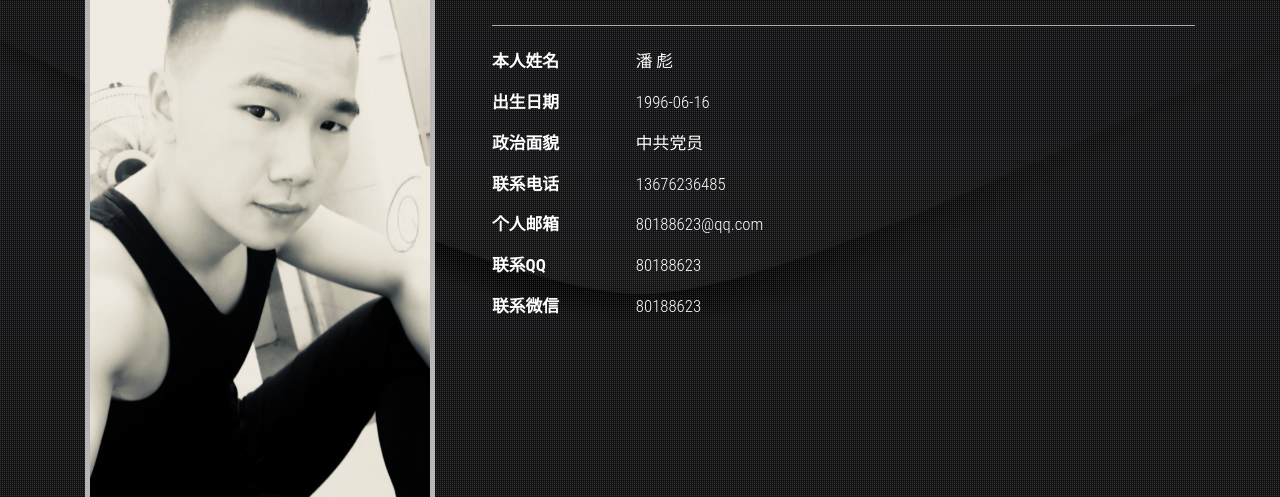
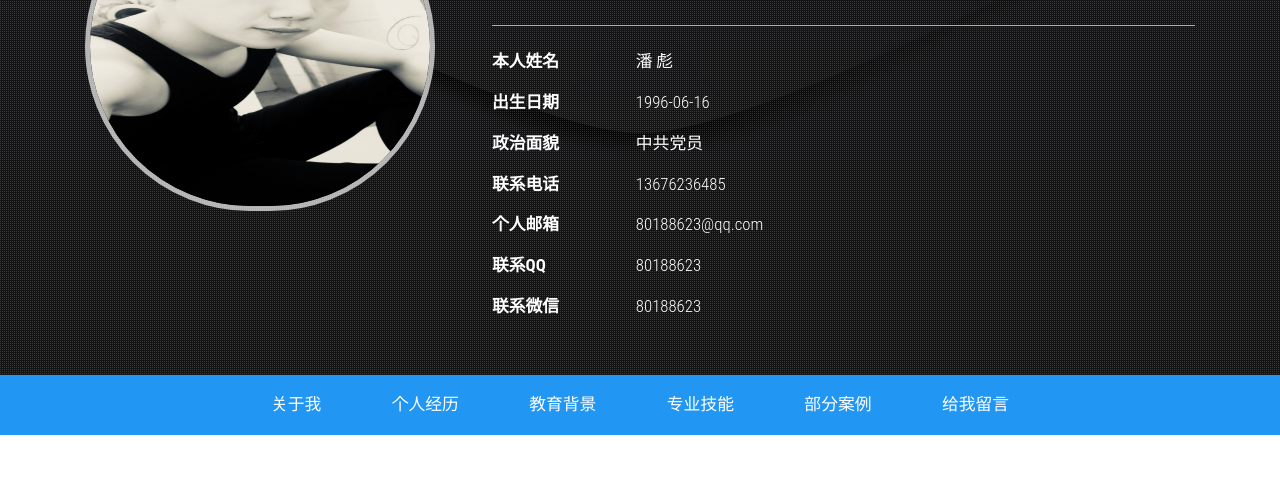
Before and after one commit to Arlen-panbiao/Blog, a plain HTML site: page index.html in a window 1280 px wide. Shown: the part 175-672 px from the top of the page. Drawn offline with Linux system fonts and the light colour scheme.

Commit message:
头像更新

```diff
--- a/static/css/style.css
+++ b/static/css/style.css
@@ -44,7 +44,10 @@ body a:hover{
 	padding: 4em 0;
 }
 .header-left img {
-    width: 100%;
+	    width: 100%;
+    height: 330px;
+    border-radius: 440px;
+
     border: 5px solid rgba(255, 255, 255, 0.68);
 }
 .header-right {
```
